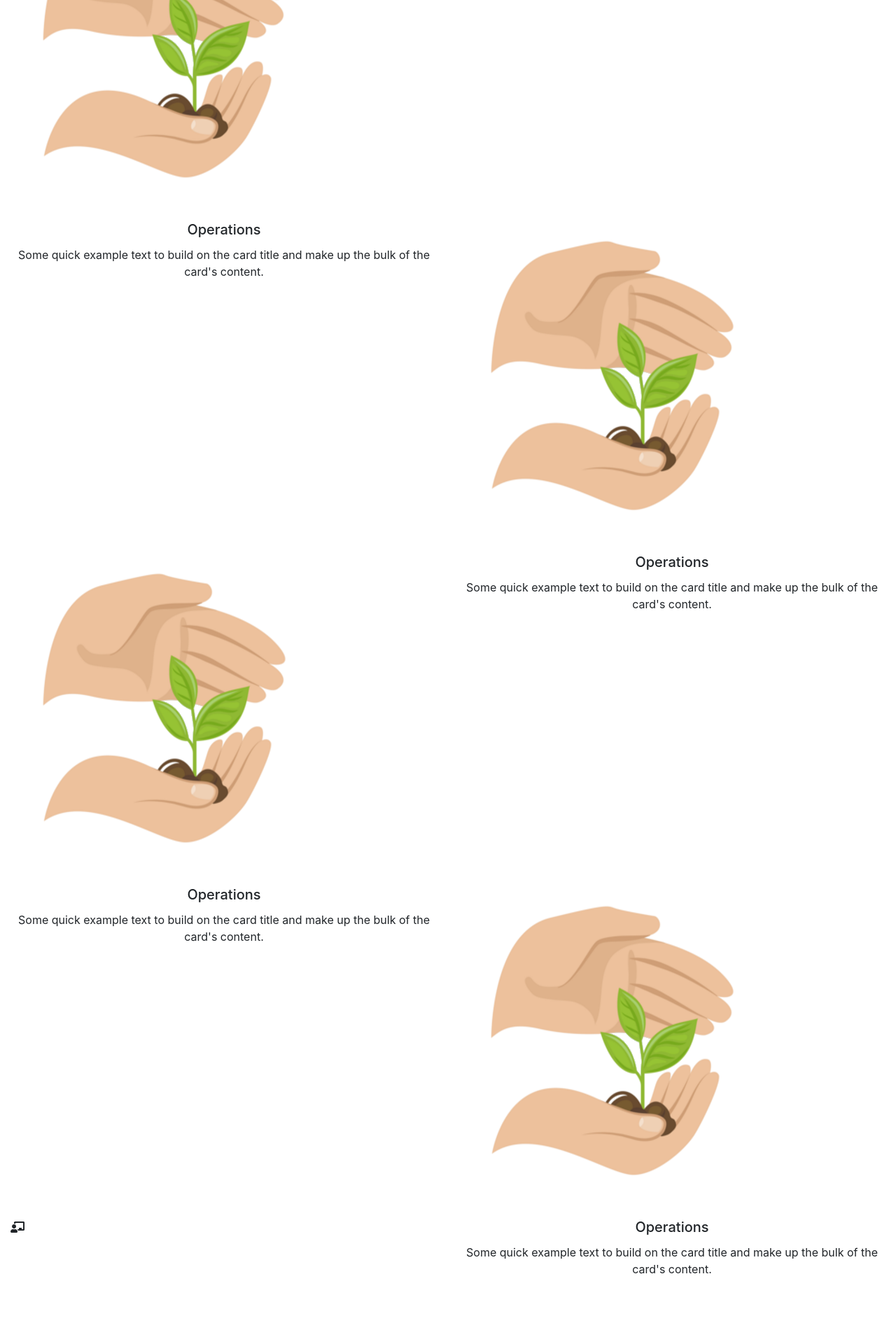
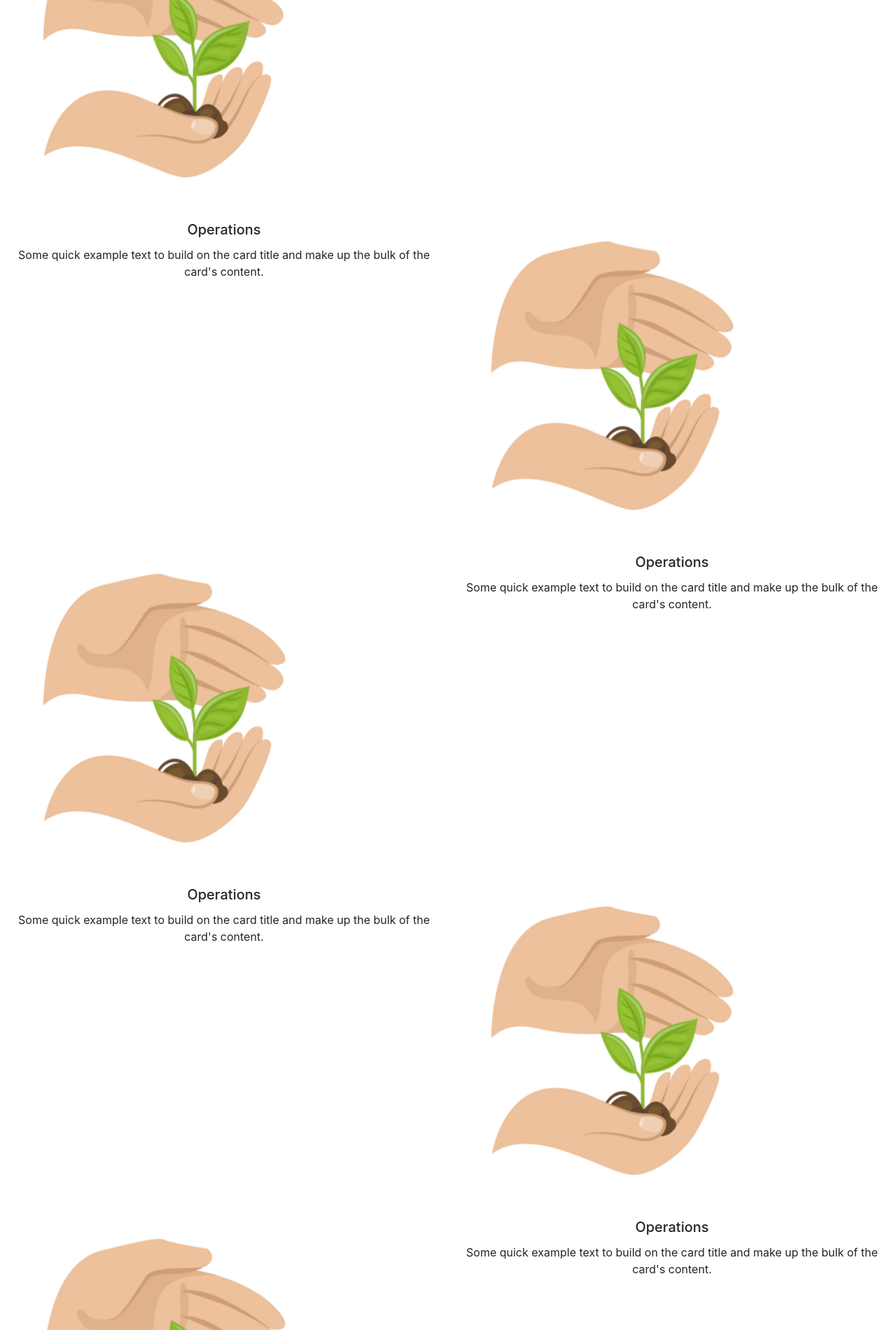
Before and after one commit to ggconsulting/ggconsulting.github.io, a Jekyll site: the page built from index.md, in a window 1280 px wide. Shown: the part 1005-2905 px from the top of the page at 70% size. Built offline with Jekyll 4.4.1, drawn with Linux system fonts in a browser that asks for light colours; nearby versions of some CDN libraries; grey boxes are pictures that could not be loaded.

Commit message:
Add files via upload

```diff
--- a/_layouts/home.html
+++ b/_layouts/home.html
@@ -12,7 +12,7 @@
     <div class="row" style="padding-top:25px">
         <div class="col-12 col-sm-6">
 
-  <div><img src="{{ "/assets/img/holding-plant-icon.png" | relative_url }}"></div>
+  <div><img src="{{ "/assets/img/holding-plant-icon.png" | relative_url }}" class="img-icon"></div>
 
         </div><!-- /col-6 -->
 
@@ -37,7 +37,7 @@
         </div><!-- /col-6 -->
          <div class="col-12 col-sm-6">
 
-  <div><img src="{{ "/assets/img/holding-plant-icon.png" | relative_url }}"></div>
+  <div><img src="{{ "/assets/img/holding-plant-icon.png" | relative_url }}" class="img-icon"></div>
 
         </div><!-- /col-6 -->
 </div><!-- /row -->
@@ -45,7 +45,7 @@
      <div class="row" style="padding-top:25px">
         <div class="col-12 col-sm-6">
 
-  <div><img src="{{ "/assets/img/holding-plant-icon.png" | relative_url }}"></div>
+  <div><img src="{{ "/assets/img/holding-plant-icon.png" | relative_url }}" class="img-icon"></div>
 
         </div><!-- /col-6 -->
 
@@ -70,7 +70,7 @@
         </div><!-- /col-6 -->
         <div class="col-12 col-sm-6">
 
-  <div><img src="{{ "/assets/img/holding-plant-icon.png" | relative_url }}"></div>
+  <div><img src="{{ "/assets/img/holding-plant-icon.png" | relative_url }}" class="img-icon"></div>
 
         </div><!-- /col-6 -->
 </div><!-- /row -->
@@ -78,7 +78,7 @@
      <div class="row" style="padding-top:25px">
         <div class="col-12 col-sm-6">
 
-  <div><i class="fas fa-chalkboard-teacher"></i></div>
+   <div><img src="{{ "/assets/img/holding-plant-icon.png" | relative_url }}" class="img-icon"></div>
 
         </div><!-- /col-6 -->
 
```
